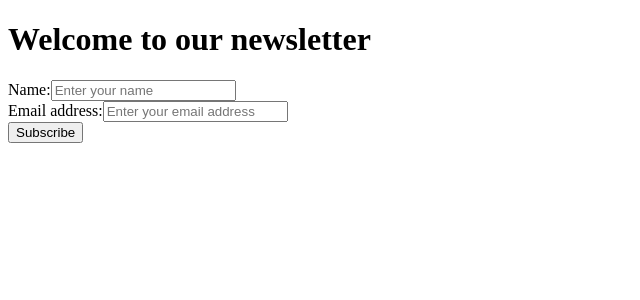
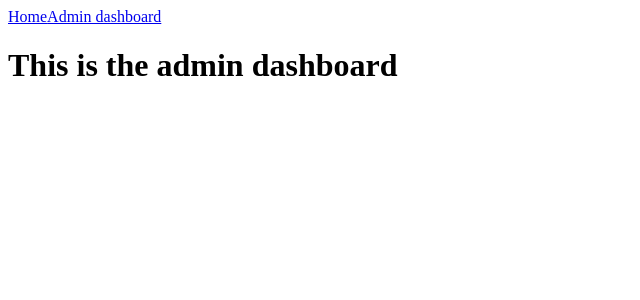
Before and after one commit to abrauninger/zero2prod, a Vue app in the folder frontend/: page /admin in a window 1280 px wide. Shown: the top 300 px of the page, without its empty margins (0-640 px from the left). Built offline with nearby package versions, Linux system fonts and the light colour scheme; the HTML template or start-up script is replaced by a standard one.

Commit message:
Add an AdminDashboard component

```diff
--- /dev/null
+++ b/frontend/src/AdminDashboard.vue
@@ -0,0 +1,3 @@
+<template>
+  <h1>This is the admin dashboard</h1>
+</template>
--- a/frontend/src/App.vue
+++ b/frontend/src/App.vue
@@ -1,13 +1,7 @@
 <template>
-  <SubscribeForm />
+  <RouterLink to="/">Home</RouterLink>
+  <RouterLink to="/admin">Admin dashboard</RouterLink>
+  <div>
+    <RouterView />
+  </div>
 </template>
-
-<script lang="ts">
-import SubscribeForm from './SubscribeForm.vue'
-
-export default {
-  components: {
-    SubscribeForm,
-  },
-}
-</script>
--- a/frontend/src/router/index.ts
+++ b/frontend/src/router/index.ts
@@ -1,8 +1,14 @@
 import { createRouter, createWebHistory } from 'vue-router'
+
+import SubscribeForm from '../SubscribeForm.vue'
+import AdminDashboard from '../AdminDashboard.vue'
 
 const router = createRouter({
   history: createWebHistory(import.meta.env.BASE_URL),
-  routes: [],
+  routes: [
+    { path: '/', component: SubscribeForm },
+    { path: '/admin', component: AdminDashboard },
+  ],
 })
 
 export default router
```
